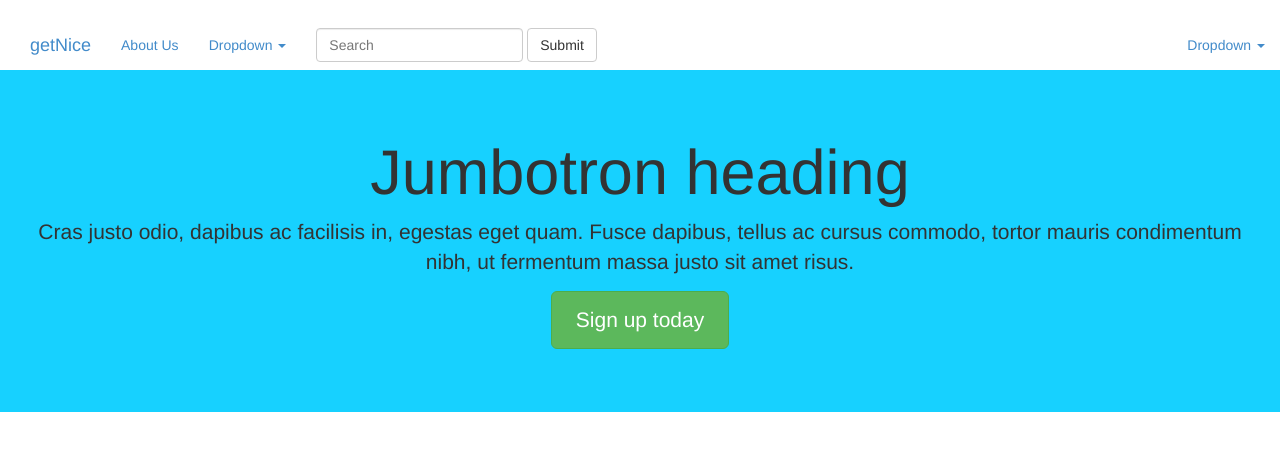
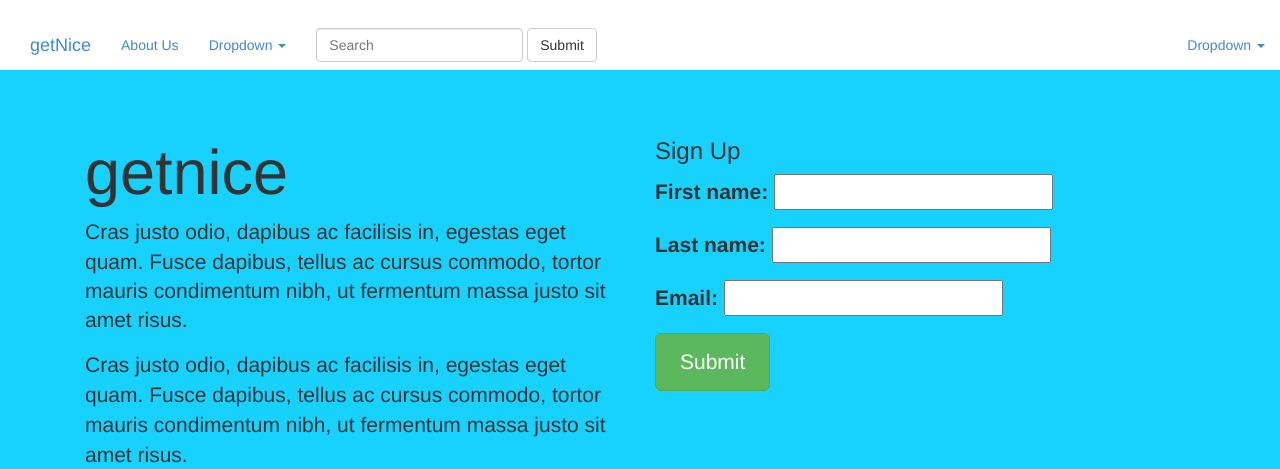
Before and after one commit to laurenelle/getnice, a Django app: template static/templates/signup.html in a window 1280 px wide. Shown: the top 469 px of the page. Run offline with Django 3.2, Linux system fonts and the light colour scheme; the template is opened without the code that fills it: values that come from a table or form of the project are taken from there, others are empty; parts of the project's set-up code (start-up, migrations or seed data) failed here and were passed over; some libraries are stand-ins or nearby versions.

Commit message:
changes layout of signup page

```diff
--- a/static/static/css/custom.css
+++ b/static/static/css/custom.css
@@ -1,3 +1,8 @@
 .jumbotron{
   background-color: #17D1FF;
 }
+
+.col-centered{
+float: none;
+margin: 0 auto;
+}
--- a/static/static/css/jumbotron.css
+++ b/static/static/css/jumbotron.css
@@ -43,7 +43,7 @@ body {
 
 /* Main marketing message and sign up button */
 .jumbotron {
-  text-align: center;
+  text-align: left;
   border-bottom: 1px solid #e5e5e5;
 }
 .jumbotron .btn {
--- a/static/templates/signup.html
+++ b/static/templates/signup.html
@@ -1,15 +1,32 @@
 {% extends 'base.html' %}
 
 {% block jumbotron %}
+
 <div class="jumbotron">
-  <h1>Jumbotron heading</h1>
-  <p class="lead">Cras justo odio, dapibus ac facilisis in, egestas eget quam. Fusce dapibus, tellus ac cursus commodo, tortor mauris condimentum nibh, ut fermentum massa justo sit amet risus.</p>
-  <p><a class="btn btn-lg btn-success" href="#" role="button">Sign up today</a></p>
+  <div class="container">
+    <div class='col-sm-6'>
+      <h1>getnice</h1>
+      <p class="lead">Cras justo odio, dapibus ac facilisis in, egestas eget quam. Fusce dapibus, tellus ac cursus commodo, tortor mauris condimentum nibh, ut fermentum massa justo sit amet risus.</p>
+      <p>Cras justo odio, dapibus ac facilisis in, egestas eget quam. Fusce dapibus, tellus ac cursus commodo, tortor mauris condimentum nibh, ut fermentum massa justo sit amet risus.
+      </p>
+    </div>
+
+
+    <div class="col-sm-6">
+      <h3>Sign Up</h3>
+      <form method='POST' action=''> {% csrf_token %}
+        {{ form.as_p}}
+        <input type='submit' class='btn btn-lg btn-success'>
+      </form>
+    </div>
+
+  </div>
 </div>
+
 {% endblock %}
 
 {% block content %}
-<div class="col-lg-6">
+<div class="col-lg-6 col-centered">
   <h1></h1>
   <!--<form action="https://www.paypal.com/cgi-bin/webscr" method="post" target="_top" >
     <input type="hidden" name="cmd" value="_s-xclick">
@@ -27,11 +44,5 @@
   </form>
 
 </div>
-<div class="col-lg-6">
-  <h1>Sign Up</h1>
-  <form method='POST' action=''> {% csrf_token %}
-    {{ form.as_p}}
-    <input type='submit' class='btn btn-lg'>
-  </form>
-</div>
+
 {% endblock %}
```
Also changed, not shown: 2 other files.
